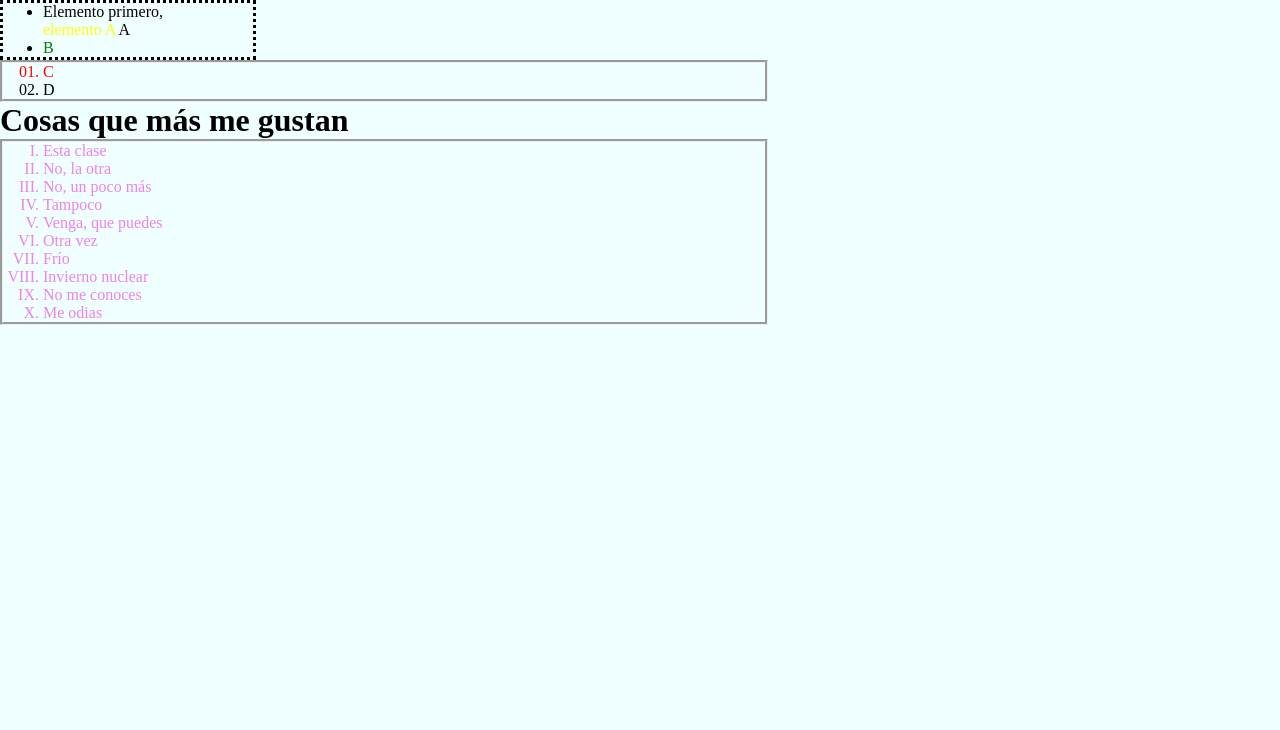
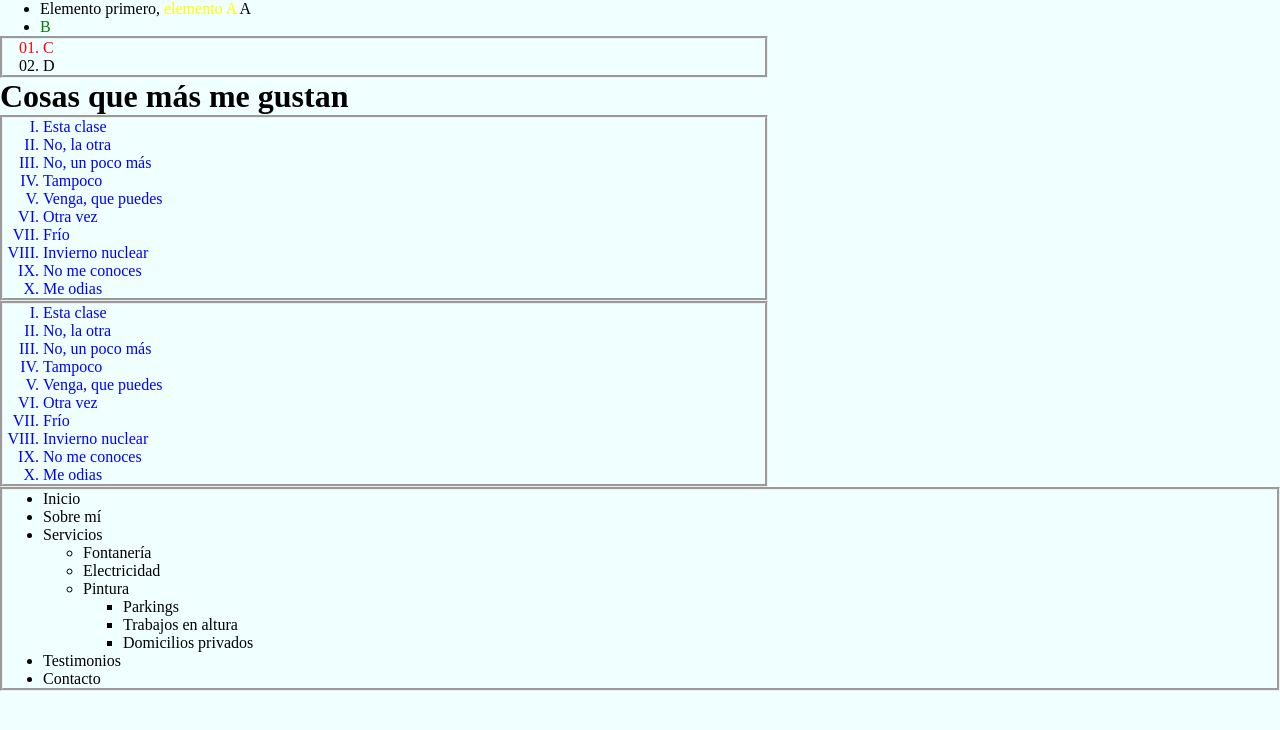
Before and after one commit to PabloVT01/Web1, a plain HTML site: page web-lista/index.html in a window 1280 px wide. Drawn offline with Linux system fonts and the light colour scheme.

Commit message:
Web con listas terminada

```diff
--- a/web-lista/index.html
+++ b/web-lista/index.html
@@ -17,7 +17,7 @@
 
     </ol>
     <h1>Cosas que más me gustan</h1>
-    <ol id="Roman">
+    <ol class="listaAzul Roman">
         <li>Esta clase</li>
         <li>No, la otra</li>
         <li>No, un poco más</li>
@@ -29,5 +29,37 @@
         <li>No me conoces</li>
         <li>Me odias</li>
     </ol>
+    <ol class="listaAzul Roman">
+        <li>Esta clase</li>
+        <li>No, la otra</li>
+        <li>No, un poco más</li>
+        <li>Tampoco</li>
+        <li>Venga, que puedes</li>
+        <li>Otra vez</li>
+        <li>Frío</li>
+        <li>Invierno nuclear</li>
+        <li>No me conoces</li>
+        <li>Me odias</li>
+    </ol>
+
+    <ul id="anid">
+        <li>Inicio</li>
+        <li>Sobre mí</li>
+        <li>Servicios
+            <ul>
+                <li>Fontanería</li>
+                <li>Electricidad</li>
+                <li>Pintura
+                    <ul>
+                        <li>Parkings</li>
+                        <li>Trabajos en altura</li>
+                        <li>Domicilios privados</li>
+                    </ul>
+                </li>
+            </ul>
+        </li>
+        <li>Testimonios</li>
+        <li>Contacto</li>
+    </ul>
 </body>
 </html>
--- a/web-lista/style.css
+++ b/web-lista/style.css
@@ -7,10 +7,6 @@ body {
     background-color: azure;
 }
 
-ul {
-    border-style: dotted;
-    width: 20%;
-}
 
 ol {
     border-style: groove;
@@ -34,7 +30,13 @@ li {
     color: yellow;
 }
 
-#Roman {
+.Roman {
     color: violet;
     list-style-type: upper-roman;
 }
+.listaAzul{
+    color: blue;
+}
+#anid{
+    border-style: groove;
+}
```
